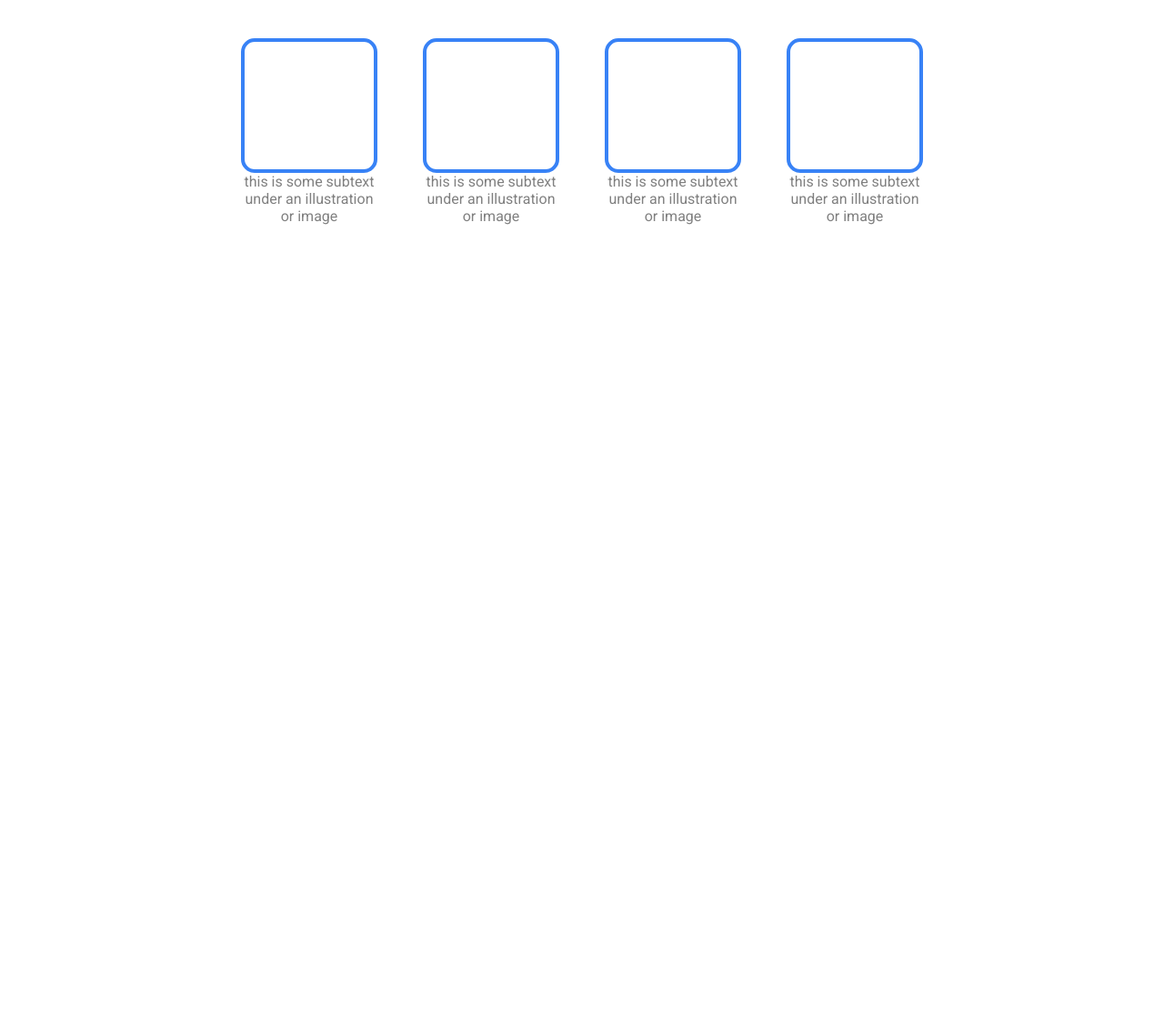
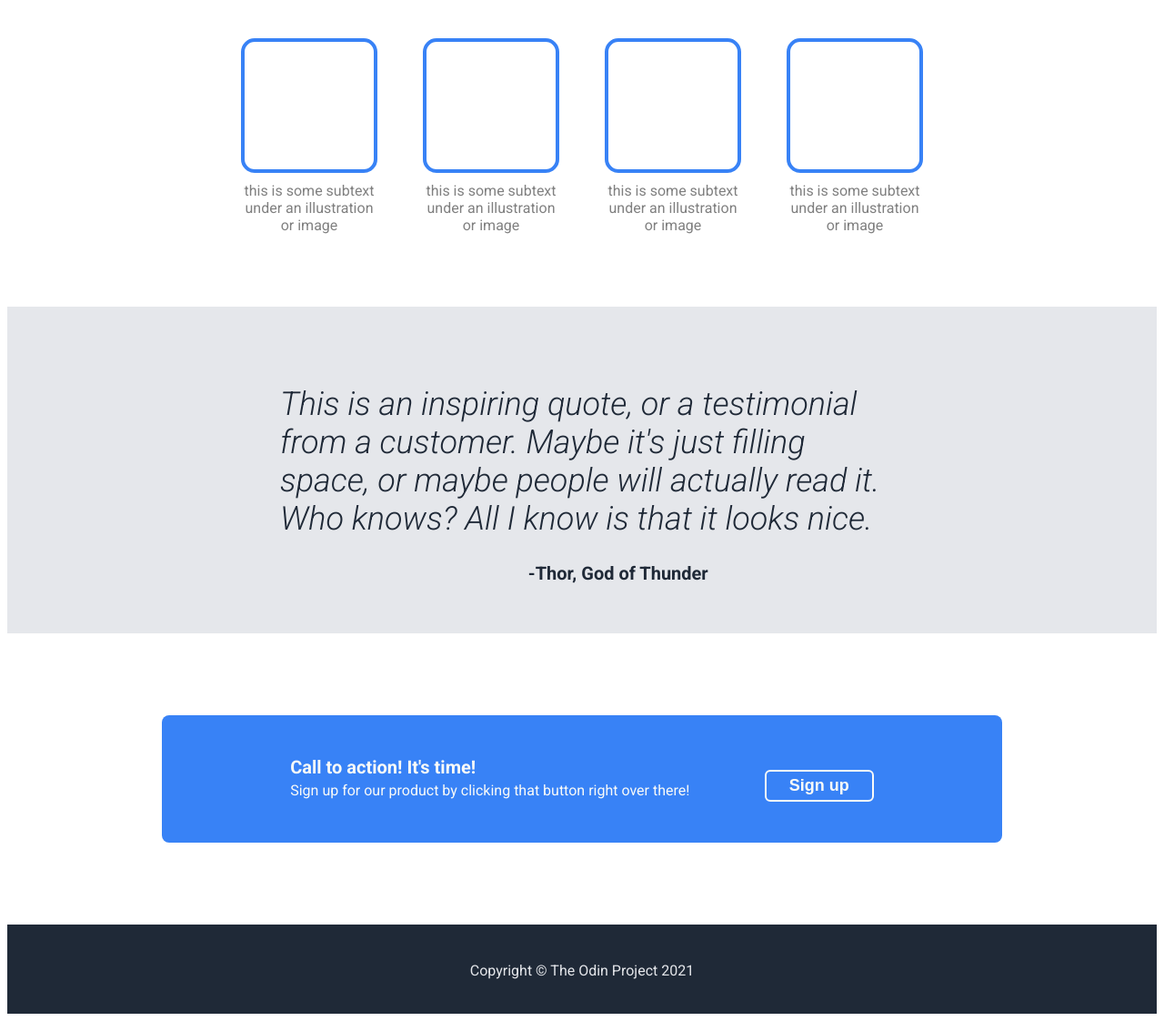
Before and after one commit to thecomplication/landing-page, a plain HTML site: page index.html in a window 1280 px wide. Shown: the part 574-1696 px from the top of the page at 91% size. Before the commit the page ends 829 px from the top, so only its background shows below. Drawn offline with Linux system fonts and the light colour scheme.

Commit message:
Final Section Complete

```diff
--- a/css/style.css
+++ b/css/style.css
@@ -1,4 +1,5 @@
 @import url('https://fonts.googleapis.com/css2?family=Roboto:wght@400;700&display=swap');
+@import url('https://fonts.googleapis.com/css2?family=Roboto:ital,wght@1,300&display=swap');
 
 body {
   font-family: roboto, sans-serif;
@@ -93,12 +94,66 @@ a {
   display: flex;
   justify-content: center;
   gap: 50px;
+  margin-bottom: 80px;
 }
 
 .info {max-width: 150px;}
+.text {margin-top: 10px;}
 
 .pic {
   border: 4px solid #3882F6;
   padding: 70px;
   border-radius: 15px;
 }
+
+.quote {
+  background: #E5E7Eb;
+  color: #1F2937;
+  display: flex;
+  flex-wrap: wrap;
+  padding: 50px 300px 50px 300px;
+  justify-content: center;
+}
+
+.actual {
+  font-weight: 100;
+  font-size: 36px;
+  font-weight: 300;
+}
+
+.speaker {
+  font-size: 20px;
+}
+
+.flier {
+  display: flex;
+  background: #3882F6;
+  margin: 90px 170px 90px 170px;
+  justify-content: space-around;
+  align-items: flex-end;
+  border-radius: 8px;
+  padding: 25px 100px 45px 100px;
+  color: #F9FAF8;
+}
+
+.inner {
+  display: flex;
+  flex-direction: column;
+}
+
+.secbut {
+  border-radius: 6px;
+  background: #3882F6;
+  color: #F9FAF8;
+  border: 2px solid #F9FAF8;
+  font-size: 18px;
+  padding: 5px 25px 5px 25px;
+}
+
+.footer {
+  background: #1F2937;
+  color: #E5E7Eb;
+  text-align: center;
+  padding-top: 25px;
+  padding-bottom: 35px;
+}
--- a/index.html
+++ b/index.html
@@ -57,6 +57,19 @@
         <div class="text">this is some subtext under an illustration or image</div>
       </div>
     </div>
-
+    <div class="quote">
+      <p class="actual"><i>This is an inspiring quote, or a testimonial from a customer. Maybe it's just filling space, or maybe people will actually read it. Who knows? All I know is that it looks nice.</i></p>
+      <p class=speaker><strong>&nbsp; &nbsp; &nbsp; &nbsp; &nbsp; &nbsp; &nbsp; &nbsp; -Thor, God of Thunder</strong></p>
+    </div>
+    <div class="flier">
+      <div class="inner">
+        <p style="font-size: 20px;"><strong>Call to action! It's time!</strong></p>
+        <p style="margin-top: 0px; color: #F9FAF8;">Sign up for our product by clicking that button right over there!</p>
+      </div>
+      <button class="secbut"><strong>Sign up</strong></button>
+    </div>
+    <div class="footer">
+      <p>Copyright © The Odin Project 2021</p>
+    </div>
   </body>
 </html>
```
